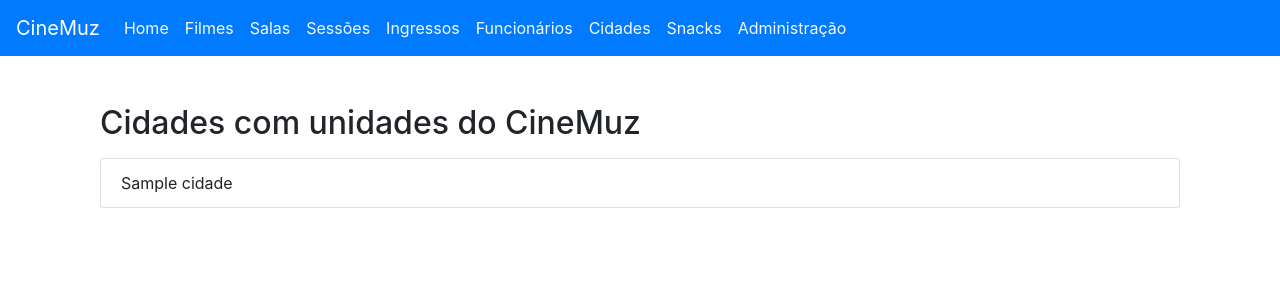
After one commit to PabloFernan/projeto_cinema, a Django app: page /cidades/ in a window 1280 px wide. The commit adds this page. Shown: the top 300 px of the page. Run offline with Django 5.2, Linux system fonts and the light colour scheme; tables that the repository leaves empty hold one stand-in row (values such as "Sample post"); some libraries are stand-ins or nearby versions.

Commit message:
Novas funções incompleto

```diff
--- a/app/models.py
+++ b/app/models.py
@@ -1,11 +1,10 @@
 from django.db import models
-
 from django.db import models
 
 class Filme(models.Model):
     titulo = models.CharField(max_length=200)
     genero = models.CharField(max_length=100)
-    duracao = models.PositiveIntegerField()  # Duração em minutos
+    duracao = models.PositiveIntegerField()
     classificacao = models.CharField(max_length=20)
     sinopse = models.TextField()
 
@@ -15,7 +14,7 @@ class Filme(models.Model):
 class Sala(models.Model):
     nome = models.CharField(max_length=50)
     capacidade = models.PositiveIntegerField()
-    tipo = models.CharField(max_length=50)  # Ex.: 2D, 3D, IMAX
+    tipo = models.CharField(max_length=50)
 
     def __str__(self):
         return self.nome
@@ -39,6 +38,9 @@ class Ingresso(models.Model):
     assento = models.CharField(max_length=10)
     vendido = models.BooleanField(default=False)
 
+    def __str__(self):
+        return self.nome
+
 class Funcionario(models.Model):
     nome = models.CharField(max_length=100)
     cargo = models.CharField(max_length=50)
@@ -46,3 +48,25 @@ class Funcionario(models.Model):
 
     def __str__(self):
         return self.nome
+
+class Snack(models.Model):
+    nome = models.CharField(max_length=100)
+    descricao = models.TextField(blank=True, null=True)
+    preco = models.DecimalField(max_digits=6, decimal_places=2)
+
+    def __str__(self):
+        return self.nome
+
+    class Meta:
+        verbose_name = 'Snaks'
+        verbose_name_plural = 'Snaks'
+
+class Cidade(models.Model):
+    nome = models.CharField(max_length=100, unique=True)
+
+    def __str__(self):
+        return self.nome
+
+    class Meta:
+        verbose_name = 'Cidade'
+        verbose_name_plural = 'Cidades'
--- a/app/templates/base.html
+++ b/app/templates/base.html
@@ -4,12 +4,12 @@
     <meta charset="UTF-8">
     <meta name="viewport" content="width=device-width, initial-scale=1.0">
     <title>CineMuz</title>
-    <!-- Link para o Bootstrap -->
+
     <link href="https://stackpath.bootstrapcdn.com/bootstrap/4.5.2/css/bootstrap.min.css" rel="stylesheet">
 </head>
 <body>
 
-    <!-- Navbar -->
+
     <nav class="navbar navbar-expand-lg navbar-dark bg-primary">
         <a class="navbar-brand" href="/">CineMuz</a>
         <button class="navbar-toggler" type="button" data-toggle="collapse" data-target="#navbarNav" aria-controls="navbarNav" aria-expanded="false" aria-label="Toggle navigation">
@@ -23,6 +23,8 @@
                 <li class="nav-item"><a class="nav-link text-light" href="/sessoes/">Sessões</a></li>
                 <li class="nav-item"><a class="nav-link text-light" href="/ingresso/">Ingressos</a></li>
                 <li class="nav-item"><a class="nav-link text-light" href="/funcionarios/">Funcionários</a></li>
+                <li class="nav-item"><a class="nav-link text-light" href="/cidades/">Cidades</a></li>
+                <li class="nav-item"><a class="nav-link text-light" href="/snacks/">Snacks</a></li>
                 <li class="nav-item"><a class="nav-link text-light" href="/admin/">Administração</a></li>
             </ul>
         </div>
@@ -33,7 +35,7 @@
         {% endblock %}
     </div>
 
-    <!-- Script do Bootstrap -->
+
     <script src="https://code.jquery.com/jquery-3.5.1.slim.min.js"></script>
     <script src="https://cdn.jsdelivr.net/npm/@popperjs/core@2.5.2/dist/umd/popper.min.js"></script>
     <script src="https://stackpath.bootstrapcdn.com/bootstrap/4.5.2/js/bootstrap.min.js"></script>
--- /dev/null
+++ b/app/templates/cidades.html
@@ -0,0 +1,14 @@
+{% extends 'base.html' %}
+
+{% block content %}
+    <div class="container mt-5">
+        <h2>Cidades com unidades do CineMuz</h2>
+        <ul class="list-group mt-3">
+            {% for cidade in cidades %}
+                <li class="list-group-item">{{ cidade.nome }}</li>
+            {% empty %}
+                <li class="list-group-item">Nenhuma cidade cadastrada.</li>
+            {% endfor %}
+        </ul>
+    </div>
+{% endblock %}
--- a/app/urls.py
+++ b/app/urls.py
@@ -1,5 +1,5 @@
 from django.urls import path
-from .views import IndexView, FilmesView, SalasView, SessoesView, IngressosView, FuncionariosView
+from .views import *
 
 urlpatterns = [
     path('', IndexView.as_view(), name='index'),
@@ -8,4 +8,6 @@ urlpatterns = [
     path('sessoes/', SessoesView.as_view(), name='sessoes'),
     path('ingresso/', IngressosView.as_view(), name='ingresso'),
     path('funcionarios/', FuncionariosView.as_view(), name='funcionarios'),
+    path('snacks/', SnacksView.as_view(), name='snacks'),
+    path('cidades/', CidadesView.as_view(), name='cidades'),
 ]
--- a/app/views.py
+++ b/app/views.py
@@ -1,6 +1,6 @@
 from django.shortcuts import render
 from django.views import View
-from .models import Filme, Sala, Sessao, Ingresso, Funcionario
+from .models import *
 
 class IndexView(View):
     def get(self, request):
@@ -30,3 +30,15 @@ class FuncionariosView(View):
     def get(self, request):
         funcionarios = Funcionario.objects.all()
         return render(request, 'funcionarios.html', {'funcionarios': funcionarios})
+
+class SnacksView(View):
+    def get(self, request):
+        snacks = Snack.objects.all()
+        return render(request, 'app/snacks.html', {'snacks': snacks})
+
+
+
+class CidadesView(View):
+    def get(self, request):
+        cidades = Cidade.objects.all()
+        return render(request, 'cidades.html', {'cidades': cidades})
--- a/config/settings.py
+++ b/config/settings.py
@@ -31,9 +31,7 @@ ROOT_URLCONF = 'config.urls'
 TEMPLATES = [
     {
         'BACKEND': 'django.template.backends.django.DjangoTemplates',
-        'DIRS': [
-            os.path.join(BASE_DIR, 'app/templates'),
-        ],
+        'DIRS': [BASE_DIR / 'app/templates'],
         'APP_DIRS': True,
         'OPTIONS': {
             'context_processors': [
@@ -53,7 +51,7 @@ DATABASES = {
         'ENGINE': 'django.db.backends.postgresql',
         'NAME': 'projeto_cinema',
         'USER': 'postgres',
-        'PASSWORD': '123456',
+        'PASSWORD': 'root',
         'HOST': 'localhost',
         'PORT': '5432',
     }
```
Also changed, not shown: app/admin.py (+10 -0 lines), app/templates/snaks.html (added, +22 -0 lines), app/migrations/0003_cidade_snack.py (added), app/migrations/0004_rename_snack_snacks.py (added), app/migrations/0005_snack_delete_snacks_alter_cidade_options.py (added).
